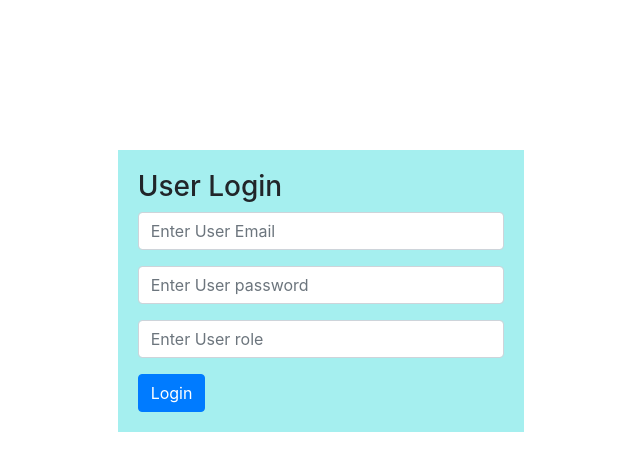
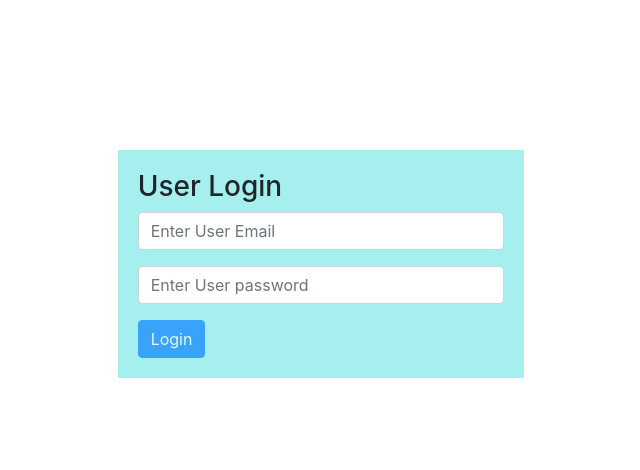
Before and after one commit to Sharif-Pasha/Foodapp, an Angular app: page /login in a window 1280 px wide. Shown: the top 470 px of the page, without its empty margins (319-959 px from the left). Built offline with nearby package versions, Linux system fonts and the light colour scheme.

Commit message:
minor bugs

```diff
--- a/src/app/Manager/add-staff/add-staff.component.html
+++ b/src/app/Manager/add-staff/add-staff.component.html
@@ -19,8 +19,7 @@
            ngModel
            placeholder="Enter email address"
            required
-           minlength="8"
-           maxlength="20">
+           >
            <span *ngIf="email.invalid&&email.touched" style="color: red;">Enter Valid Email</span>
         </div>
         <div class="form-group">
--- a/src/app/Manager/edit-staff/edit-staff.component.html
+++ b/src/app/Manager/edit-staff/edit-staff.component.html
@@ -8,8 +8,7 @@
              ngModel
              placeholder="Enter staff name"
              required
-             minlength="3"
-             maxlength="20"
+
              [(ngModel)]="result.data.name">
             <span *ngIf="name.invalid&&name.touched" style="color: red;">Enter Valid Name</span>
         </div>
@@ -19,8 +18,7 @@
            #email="ngModel"
            ngModel
            [(ngModel)]="result.data.email"
-           minlength="3"
-           maxlength="20"
+
            required>
            <span *ngIf="email.invalid&&email.touched" style="color: red;">Enter Valid Email</span>
         </div>
--- a/src/app/Manager/edit-staff/edit-staff.component.ts
+++ b/src/app/Manager/edit-staff/edit-staff.component.ts
@@ -29,6 +29,7 @@ export class EditStaffComponent implements OnInit {
 
     this.staff.editStaff(this.staffid, staffDetails.value).subscribe((data)=>{
       console.log(data);
+      this.router.navigate(['listStaff'])
     },(err)=>{
       console.log(err);
     });
--- a/src/app/login/login.component.html
+++ b/src/app/login/login.component.html
@@ -12,7 +12,9 @@
                     #email="ngModel"
                     ngModel
                     placeholder="Enter User Email"
-                    required>
+                    required
+                    >
+                    <span *ngIf="email.invalid&&email.touched" style="color: red;">Enter Valid Email</span>
                 </div>
                 <div class="form-group">
                     <input type="password" class="form-control"
@@ -21,20 +23,12 @@
                     #password="ngModel"
                     ngModel
                     placeholder="Enter User password"
-                    required>
-                </div>
-                <div class="form-group">
-                    <input type="text" class="form-control"
-                    id="role" aria-describedby="emailHelp"
-                    name="role"
-                    #role="ngModel"
-                    ngModel
-                    placeholder="Enter User role"
-                    required>
+                    required
+                    >
+                    <span *ngIf="password.invalid&&password.touched" style="color: red;">Enter Valid Password</span>
                 </div>
 
-
-                <button type="submit" class="btn btn-primary">Login</button>
+                <button type="submit" class="btn btn-primary" [disabled]="logData.invalid">Login</button>
               </form>
 
         </div>
```
